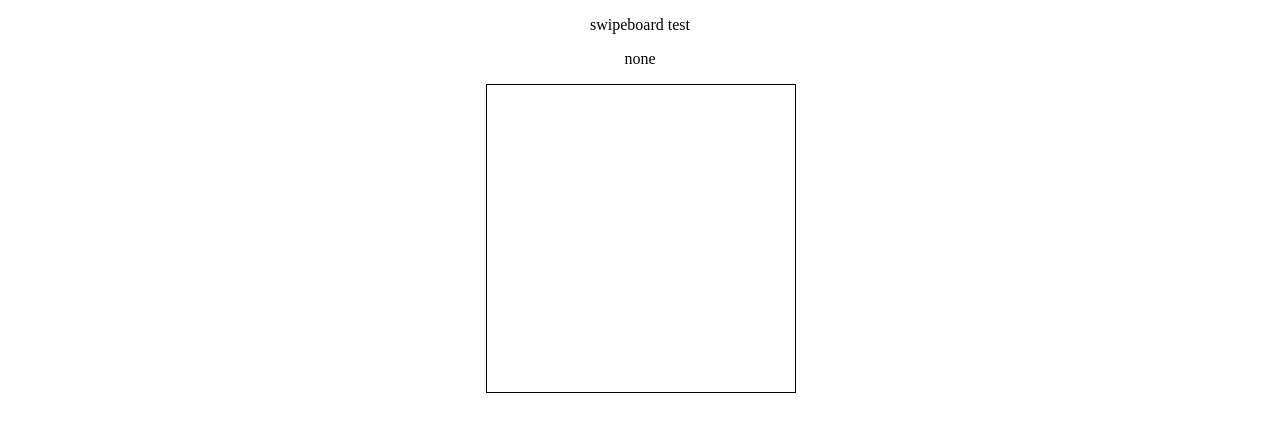
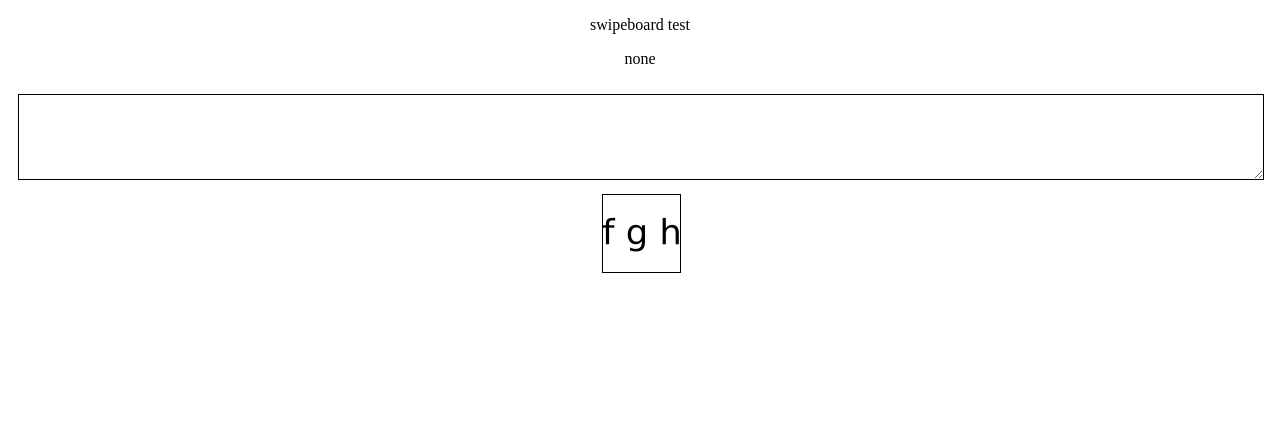
Before and after one commit to emakryo/swipeboard, a plain HTML site: page index.html in a window 1280 px wide. Drawn offline with Linux system fonts and the light colour scheme.

Commit message:
only type "f" "g" "h"

```diff
--- a/index.html
+++ b/index.html
@@ -11,6 +11,10 @@
      p {
        text-align: center;
      }
+     #text {
+       border: 1px solid black;
+       margin: 10px;
+     }
      #swipeboard {
        border: 1px solid black;
        position: absolute;
@@ -20,7 +24,7 @@
   <body>
     <p>swipeboard test</p>
     <p id ="action">none</p>
-    <div id="text"></div>
-    <div id="swipeboard"></div>
+    <textarea id="text"></textarea>
+    <div id="swipeboard"><img src="fgh.png" alt="fgh"></div>
   </body>
 </html>
--- a/swipeboard.js
+++ b/swipeboard.js
@@ -1,10 +1,22 @@
 onload = function(){
+
+    //define text area
+
+    var text = document.getElementById("text");
+    text.style.width = innerWidth-40 + "px";
+    text.style.height = "80px";
+    text.intext = function(x,y){
+        var r = this.getBoundingClientRect();
+        return r.left <= x && x < r.right &&
+            r.top <= y && y < r.bottom;
+    }
 
     //define swipeboard division
 
     var swipeboard = document.getElementById("swipeboard");
     var deviceWidthMm = 50;
-    swipeboard.width = 12 * innerWidth / deviceWidthMm;
+    //swipeboard.width = 12 * innerWidth / deviceWidthMm;
+    swipeboard.width = 77;
     swipeboard.style.width = swipeboard.width + "px";
     swipeboard.style.height = swipeboard.width + "px";
     swipeboard.style.left = (innerWidth-swipeboard.width)/2 + "px";
@@ -15,7 +27,11 @@ onload = function(){
             r.top <= y && y < r.bottom;
     }
 
+    //define swipeboard actions
+
     swipeboard.touch = {on: false, t: undefined, x: undefined, y: undefined};
+
+    swipeboard.state = "fgh";
 
     swipeboard.action = function(x,y){
         var dist = (x-this.touch.x)*(x-this.touch.x) +
@@ -46,6 +62,9 @@ onload = function(){
 
     swipeboard.tap = function(){
         document.getElementById("action").innerHTML = "tap";
+        if(this.state == "fgh"){
+            text.value += "g";
+        }
     }
 
     swipeboard.swipeUp = function(){
@@ -58,6 +77,9 @@ onload = function(){
 
     swipeboard.swipeRight = function(){
         document.getElementById("action").innerHTML = "swipe right";
+        if(this.state == "fgh"){
+            text.value += "h";
+        }
     }
 
     swipeboard.swipeRightUp = function(){
@@ -70,6 +92,9 @@ onload = function(){
 
     swipeboard.swipeLeft = function(){
         document.getElementById("action").innerHTML = "swipe left";
+        if(this.state == "fgh"){
+            text.value += "f";
+        }
     }
 
     swipeboard.swipeLeftUp = function(){
@@ -81,7 +106,7 @@ onload = function(){
     }
 
 
-    //define action event
+    //define touch event
 
     document.addEventListener("touchstart", function(e){
         e.preventDefault();
@@ -93,6 +118,7 @@ onload = function(){
             swipeboard.touch.t = d.getTime();
             swipeboard.touch.on = true;
         }
+
     }, false);
 
     document.addEventListener("touchmove", function(e){
```
Also changed, not shown: fgh.png (added).
